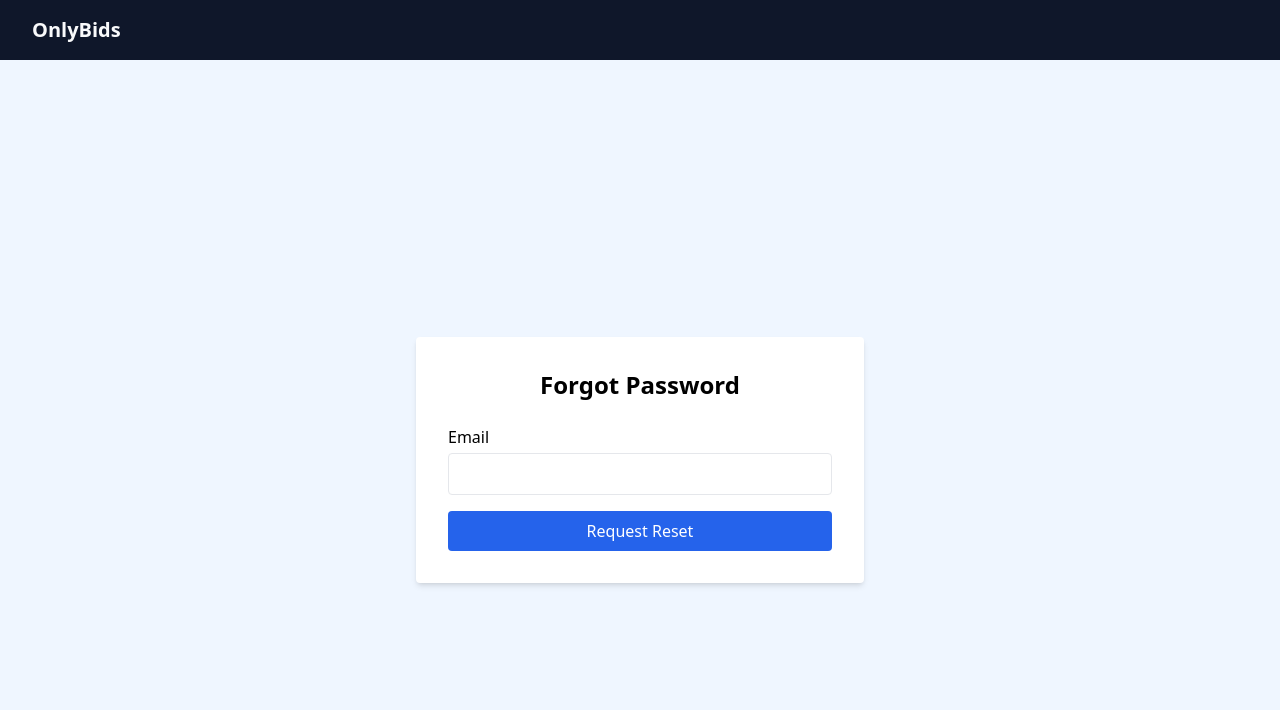
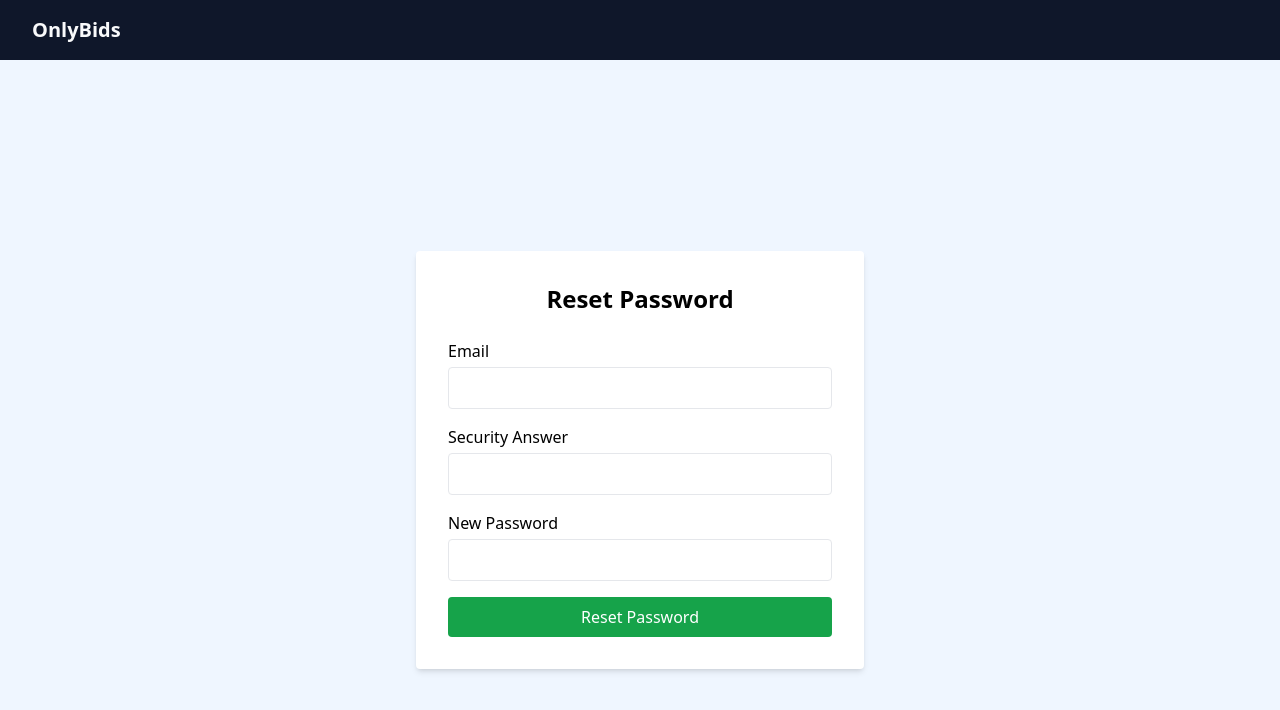
Before and after one commit to jamesliangg/EECS-4413-OnlyBids, a React (Vite) app in the folder frontend/: page /forgot-password in a window 1280 px wide. Shown: the top 710 px of the page. Built offline with nearby package versions, Linux system fonts and the light colour scheme.

Commit message:
Fix reset password

```diff
--- a/frontend/src/pages/ForgotPassword.jsx
+++ b/frontend/src/pages/ForgotPassword.jsx
@@ -4,44 +4,19 @@ import { useNavigate } from "react-router-dom"
 function ForgotPassword() {
   const navigate = useNavigate();
   const [email, setEmail] = useState("")
-  const [message, setMessage] = useState("")
-  const [securityQuestion, setSecurityQuestion] = useState("")
   const [securityAnswer, setSecurityAnswer] = useState("")
   const [newPassword, setNewPassword] = useState("")
-  const [step, setStep] = useState(1)
-
-  const handleRequestReset = (e) => {
-    e.preventDefault()
-    fetch("/api/request-reset", {
-      method: "POST",
-      headers: { "Content-Type": "application/json" },
-      body: JSON.stringify({ email }),
-    })
-      .then((res) => res.json())
-      .then((data) => {
-        if (data.security_question) {
-          setSecurityQuestion(data.security_question)
-          setStep(2)
-        } else {
-          setMessage(
-            data.message ||
-              "If your email is registered, you'll receive the security question."
-          )
-          navigate("/login")
-        }
-      })
-      .catch((err) => console.error(err))
-  }
+  const [message, setMessage] = useState("")
 
   const handleResetPassword = (e) => {
     e.preventDefault()
-    fetch("/api/reset-password", {
+    fetch("http://localhost:3000/api/reset-password", {
       method: "POST",
       headers: { "Content-Type": "application/json" },
       body: JSON.stringify({
         email,
         security_answer: securityAnswer,
-        new_password: newPassword,
+        new_password: newPassword
       }),
     })
       .then((res) => res.json())
@@ -50,7 +25,7 @@ function ForgotPassword() {
           setMessage(data.error)
         } else {
           setMessage(data.message || "Password reset successful.")
-
+          navigate("/signin")
         }
       })
       .catch((err) => console.error(err))
@@ -60,12 +35,11 @@ function ForgotPassword() {
     <div className="bg-blue-50 min-h-screen flex items-center justify-center">
       <div className="bg-white p-8 shadow-md rounded w-full max-w-md">
         <h1 className="text-2xl font-bold mb-6 text-center">
-          Forgot Password
+          Reset Password
         </h1>
         {message && <p className="text-blue-600 mb-4 text-center">{message}</p>}
 
-        {step === 1 && (
-          <form onSubmit={handleRequestReset} className="space-y-4">
+        <form onSubmit={handleResetPassword} className="space-y-4">
           <div>
             <label className="block mb-1">Email</label>
             <input
@@ -76,23 +50,6 @@ function ForgotPassword() {
               required
             />
           </div>
-            <button
-              className="
-                bg-blue-600 hover:bg-blue-700 text-white
-                px-4 py-2 rounded w-full transition-colors
-              "
-              type="submit"
-            >
-              Request Reset
-            </button>
-          </form>
-        )}
-
-        {step === 2 && (
-          <form onSubmit={handleResetPassword} className="space-y-4">
-            <p className="font-semibold text-center mb-4">
-              Security Question: {securityQuestion}
-            </p>
           <div>
             <label className="block mb-1">Security Answer</label>
             <input
@@ -122,7 +79,6 @@ function ForgotPassword() {
             Reset Password
           </button>
         </form>
-        )}
       </div>
     </div>
   )
```
Lines whose indentation alone changed are shown as unchanged.
